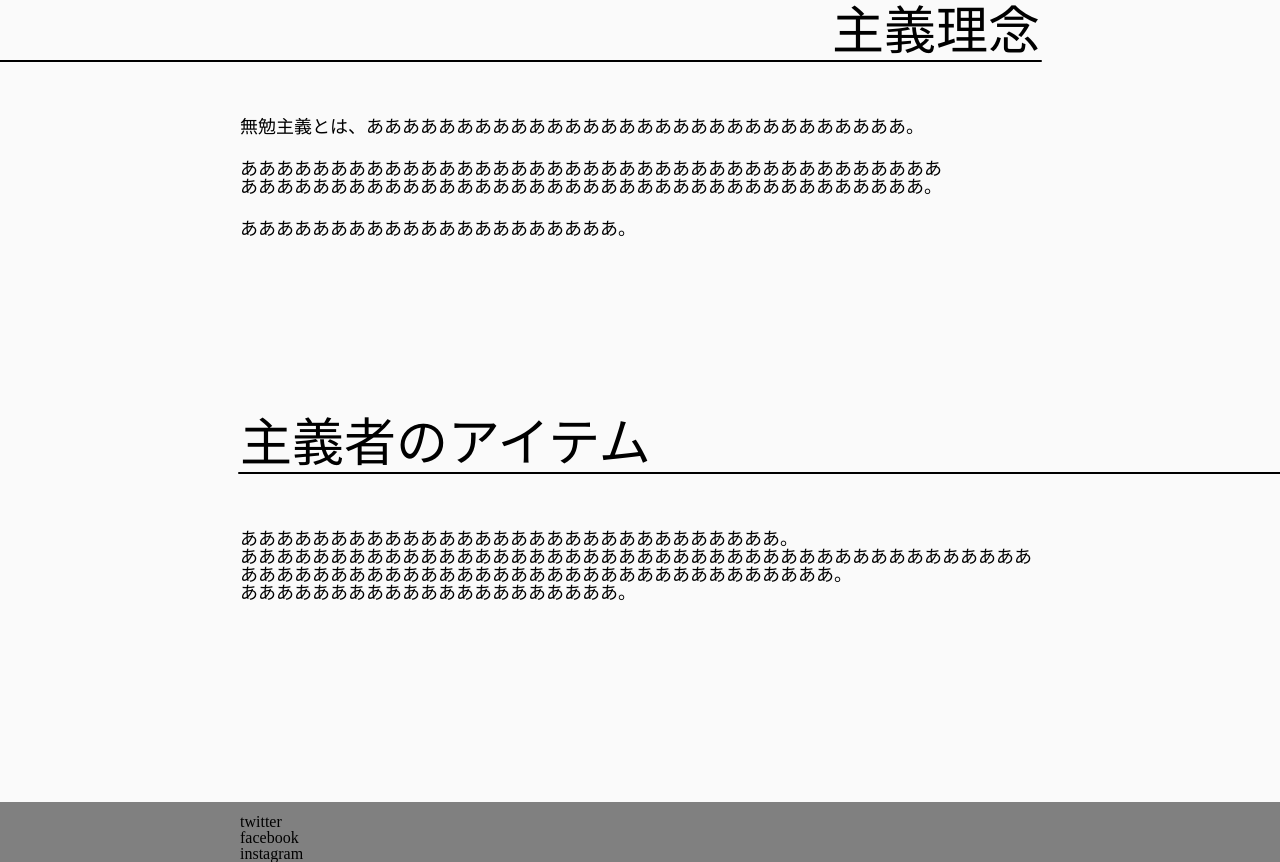
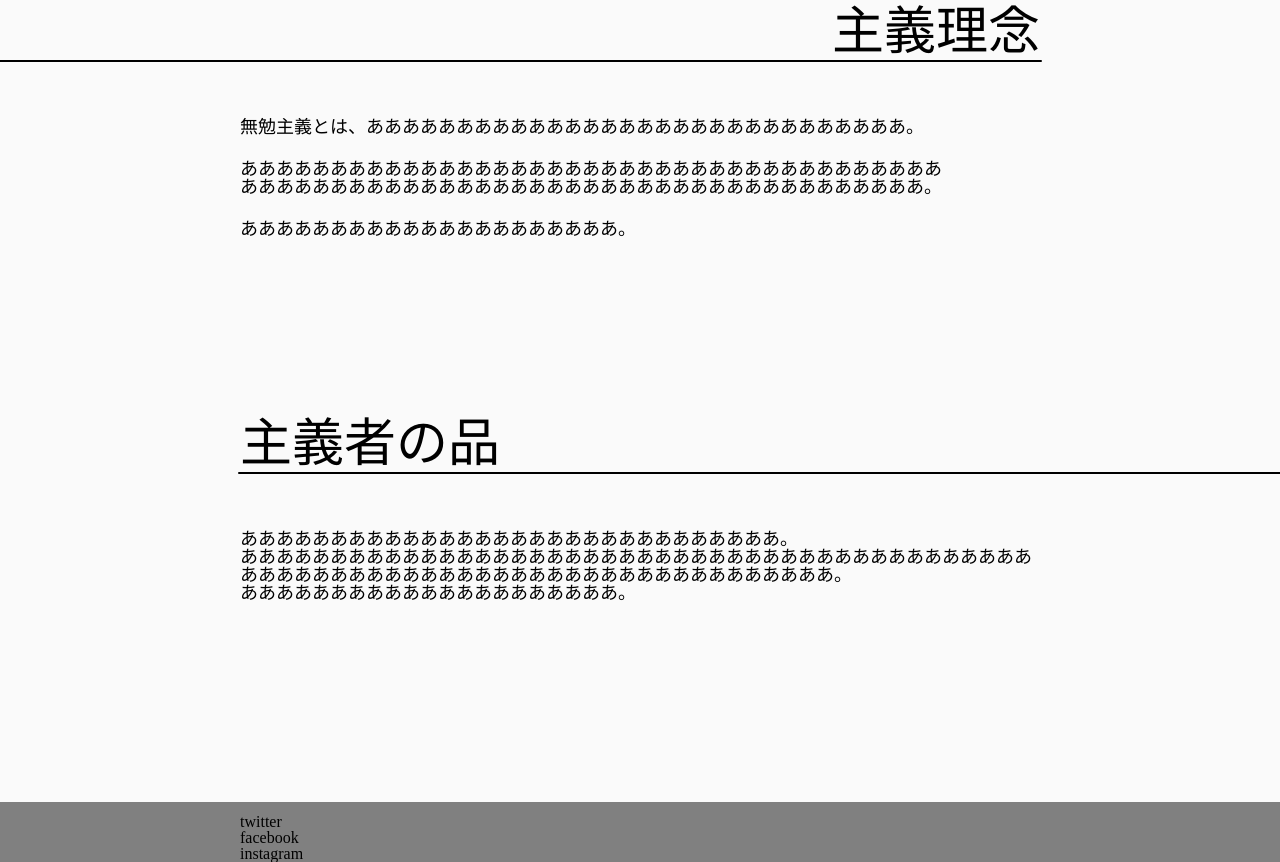
Before and after one commit to yojiyama7/nhk_end, a website: page index.html in a window 1280 px wide. Shown: the part 934-1796 px from the top of the page. Drawn offline with Linux system fonts and the light colour scheme; a script that the page names is missing.

Commit message:
主義者のアイテム->主義者の品

```diff
--- a/index.html
+++ b/index.html
@@ -43,7 +43,7 @@
       </div>
       <div class="main-shop main__inner">
         <div class="main-shop__heading-wrapper main__inner-heading-wrapper">
-          <span class="main-shop__heading main__inner-heading c-pseudo-underline c-pseudo-underline--right">主義者のアイテム</span>
+          <span class="main-shop__heading main__inner-heading c-pseudo-underline c-pseudo-underline--right">主義者の品</span>
         </div>
         <div class="main-shop__content-wrapper">
 
```
